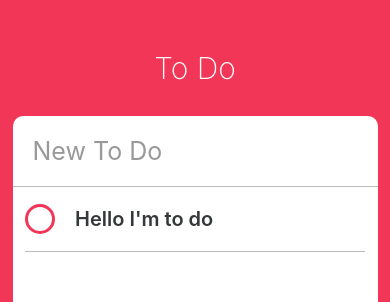
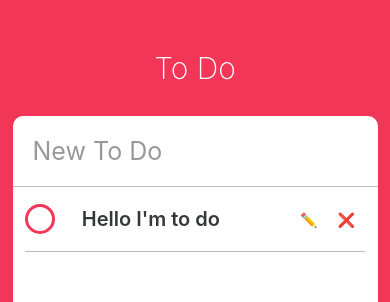
Before and after one commit to cccodaisy/Todo-App, a React Native app: screen / in a window 390 px wide. Shown: the top 302 px of the page. Built offline with nearby package versions, Linux system fonts and the light colour scheme.

Commit message:
#1.4 make modify and  delete button

```diff
--- a/ToDo.js
+++ b/ToDo.js
@@ -15,9 +15,10 @@ export default class ToDo extends Component {
         isCompleted: false
     };
     render() {
-        const {isCompleted} = this.state;
+        const { isCompleted, isEditing } = this.state;
         return(
         <View style={styles.container}>
+            <View style={styles.column}>
                 <TouchableOpacity onPress={this._toggleComplete}>
                     <View style={[
                         styles.circle,
@@ -29,8 +30,33 @@ export default class ToDo extends Component {
                     styles.text, isCompleted ? styles.completedText : styles.uncompletedText
                 ]}>Hello I'm to do</Text>
             </View>
+                {isEditing ? (
+                    <View style={styles.actions}>
+                        <TouchableOpacity onPressOut={this._finishEditing}>
+                            <View style={styles.actionContainer}>
+                                <Text style={styles.actionText}>✅</Text>
+                            </View>
+                        </TouchableOpacity>
+                    </View>
+                ) : (
+                    <View style={styles.actions}>
+                        <TouchableOpacity onPressOut={this._startEditing}>
+                            <View style={styles.actionContainer}>
+                                <Text style={styles.actionText}>✏️</Text>
+                            </View>
+                        </TouchableOpacity>
+                        <TouchableOpacity>
+                            <View style={styles.actionContainer}>
+                                <Text style={styles.actionText}>❌</Text>
+                            </View>
+                        </TouchableOpacity>
+                    </View>
+                ) }
+        </View>
         );
     }
+    /* toggle OR start, finish 로 상태에 따른 동작 지정
+      단순 동작일 경우 toggle / ture false에 따라 다른 동작을 추가적으로 넣어주고 싶다면 후자 방식 추천 */
     _toggleComplete = () => {
         this.setState(prevState => {
             return {
@@ -38,6 +64,16 @@ export default class ToDo extends Component {
             };
         });
     };
+    _startEditing = () => {
+        this.setState({
+            isEditing: true
+        })
+    }
+    _finishEdition = () => {
+        this.setState({
+            isEditing: false
+        })
+    }
 }
 
 const styles = StyleSheet.create({
@@ -46,7 +82,8 @@ const styles = StyleSheet.create({
         borderBottomColor: "#bbb",
         borderBottomWidth: StyleSheet.hairlineWidth,
         flexDirection: "row",
-        alignItems: "center"
+        alignItems: "center",
+        justifyContent: "space-between"
     },
     circle: {
         width: 30,
@@ -72,5 +109,18 @@ const styles = StyleSheet.create({
     },
     uncompletedText: {
         color: "#353839"
+    },
+    column: {
+        flexDirection: "row",
+        alignItems: "center",
+        width: width /2,
+        justifyContent: "space-between"
+    },
+    actions: {
+        flexDirection: "row"
+    },
+    actionContainer: {
+        marginVertical: 10,
+        marginHorizontal: 10
     }
 });
```
Lines whose indentation alone changed are shown as unchanged.
